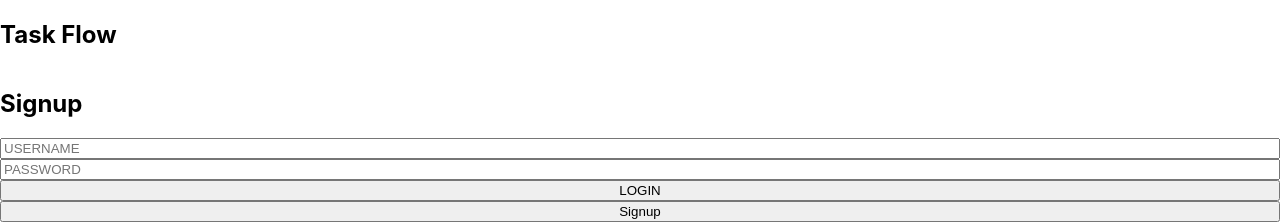
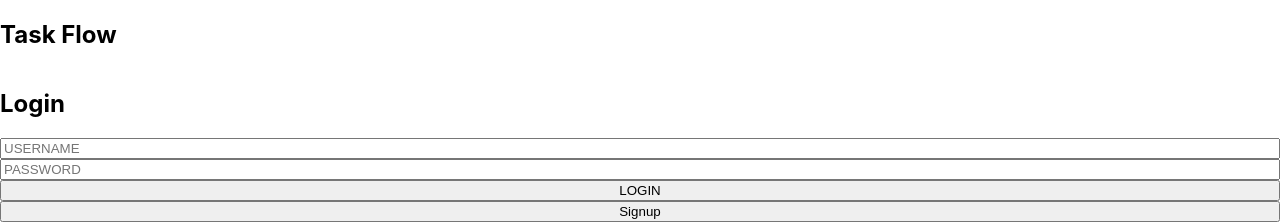
Before and after one commit to SaidjonKhotamaliev/task-flow-front, a React (Create React App) app: page /user/login in a window 1280 px wide. Shown: the top 224 px of the page. Built offline with nearby package versions, Linux system fonts and the light colour scheme; no server answers.

Commit message:
feat: navigation login in homepage

```diff
--- a/src/screens/boardsPage/index.tsx
+++ b/src/screens/boardsPage/index.tsx
@@ -67,8 +67,13 @@ const BoardsScreen: React.FC = () => {
   };
 
   useEffect(() => {
+    const accessToken = localStorage.getItem("accessToken");
+
+    if (!accessToken) {
+      navigate("/user/login");
+    }
     fetchBoards();
-  }, []);
+  }, [navigate]);
 
   return (
     <div style={{ padding: 20 }}>
--- a/src/screens/loginPage/index.tsx
+++ b/src/screens/loginPage/index.tsx
@@ -48,7 +48,7 @@ const Login = () => {
         <h2>Task Flow</h2>
       </Stack>
       <Stack>
-        <h2>Signup</h2>
+        <h2>Login</h2>
         <input
           placeholder="USERNAME"
           onChange={(e) => setUserName(e.target.value)}
```
